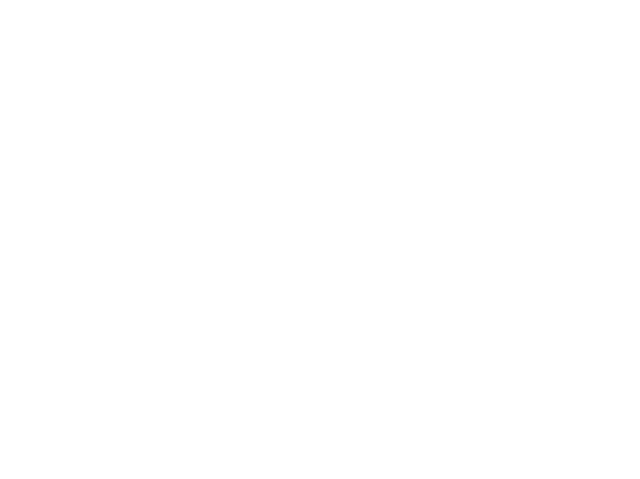
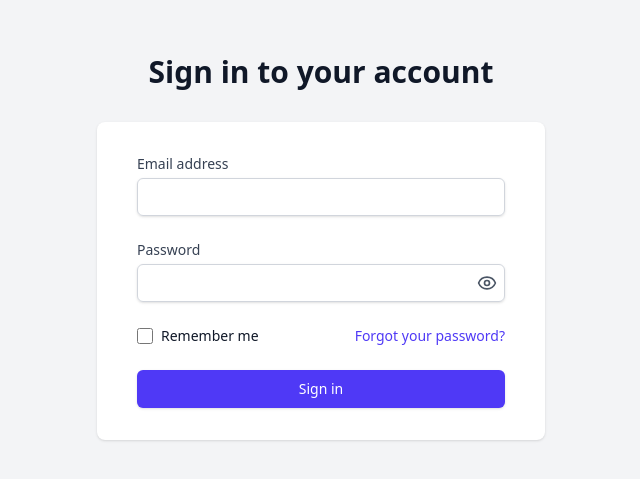
Before and after one commit to johnmarkfrncsc/Renting-App, a React (Vite) app in the folder frontend/: page /login in a window 1280 px wide. Before the commit this address had no page. Shown: the part 165-644 px from the top of the page, without its empty margins (319-959 px from the left). Built offline with nearby package versions, Linux system fonts and the light colour scheme.

Commit message:
feat :  implement LoginPage
feat:  implemented LoginPage with form handling and password visibility toggle.

```diff
--- a/frontend/src/App.jsx
+++ b/frontend/src/App.jsx
@@ -3,11 +3,13 @@
 import Homepage from "./pages/Homepage.jsx";
 import CreatePage from "./pages/CreatePage.jsx";
 import ListingPage from "./pages/ListingPage.jsx";
+import LoginPage from "./pages/LoginPage.jsx";
 
 function App() {
   return (
     <>
       <Routes>
+        <Route path="/login" element={<LoginPage />} />
         <Route path="/" element={<Homepage />} />
         <Route path="/create" element={<CreatePage />} />
         <Route path="/list" element={<ListingPage />} />
--- a/frontend/src/components/featured/FeaturedSection.jsx
+++ b/frontend/src/components/featured/FeaturedSection.jsx
@@ -1,6 +1,5 @@
 import axios from "axios";
 import { useEffect, useState } from "react";
-import Card from "../Card";
 import useEmblaCarousel from "embla-carousel-react";
 
 const FeaturedSection = () => {
@@ -13,7 +12,8 @@
   const fetchRents = async () => {
     try {
       const response = await axios.get("http://localhost:5000/api/rents");
-      setData(response.data);
+      const rents = response.data?.data;
+      setData(Array.isArray(rents) ? rents : []);
     } catch (error) {
       console.error("Error fetching rentals:", error);
     }
--- /dev/null
+++ b/frontend/src/pages/LoginPage.jsx
@@ -0,0 +1,124 @@
+import React from "react";
+import { useState } from "react";
+import { Eye, EyeOff } from "lucide-react";
+import { Link } from "react-router-dom";
+
+const LoginPage = () => {
+  const [email, setEmail] = useState("");
+  const [password, setPassword] = useState("");
+  const [showPassword, setShowPassword] = useState(false);
+
+  const handleSubmit = (e) => {
+    e.preventDefault();
+    console.log("Login with :", { email, password });
+  };
+
+  return (
+    <div className="min-h-screen bg-gray-100 flex flex-col justify-center py-12 sm:px-6 lg:px-8">
+      <div className="sm:mx-auto sm:w-full sm:max-w-md">
+        <h2 className="mt-6 text-center text-3xl font-extrabold text-gray-900">
+          Sign in to your account
+        </h2>
+      </div>
+
+      <div className="mt-8 sm:mx-auto sm:w-full sm:max-w-md">
+        <div className="bg-white py-8 px-4 shadow sm:rounded-lg sm:px-10">
+          <form className="space-y-6" onSubmit={handleSubmit}>
+            <div>
+              <label
+                htmlFor="email"
+                className="block text-sm font-medium text-gray-700"
+              >
+                Email address
+              </label>
+              <div className="mt-1">
+                <input
+                  id="email"
+                  name="email"
+                  type="email"
+                  required
+                  className="appearance-none block w-full px-3 py-2 border text-black border-gray-300 rounded-md shadow-sm focus:outline-none focus:ring-indigo-500 focus:border-indigo-500 sm:text-sm"
+                  value={email}
+                  onChange={(e) => setEmail(e.target.value)}
+                />
+              </div>
+            </div>
+
+            <div>
+              <label
+                htmlFor="password"
+                className="block text-sm font-medium text-gray-700"
+              >
+                Password
+              </label>
+              <div className="mt-1 relative">
+                <input
+                  id="password"
+                  name="password"
+                  // 2. Toggle type based on state
+                  type={showPassword ? "text" : "password"}
+                  required
+                  className="appearance-none block w-full px-3 py-2 border text-black border-gray-300 rounded-md shadow-sm placeholder-gray-400 focus:outline-none focus:ring-indigo-500 focus:border-indigo-500 sm:text-sm"
+                  value={password}
+                  onChange={(e) => setPassword(e.target.value)}
+                />
+                {/* 3. The Toggle Checkbox */}
+                <button
+                  type="button"
+                  aria-label={showPassword ? "Hide password" : "Show password"}
+                  onClick={() => setShowPassword((e) => !e)}
+                  className="absolute inset-y-0 right-2 flex items-center text-gray-600 hover:text-gray-900"
+                >
+                  {showPassword ? (
+                    <EyeOff className="size-5" />
+                  ) : (
+                    <Eye className="size-5" />
+                  )}
+                </button>
+              </div>
+            </div>
+
+            <div className="flex items-center justify-between">
+              <div className="flex items-center">
+                <input
+                  id="remember-me"
+                  name="remember-me"
+                  type="checkbox"
+                  className="h-4 w-4 text-indigo-600 focus:ring-indigo-500 border-gray-300 rounded"
+                />
+                <label
+                  htmlFor="remember-me"
+                  className="ml-2 block text-sm text-gray-900"
+                >
+                  Remember me
+                </label>
+              </div>
+
+              <div className="text-sm">
+                <a
+                  href="#"
+                  className="font-medium text-indigo-600 hover:text-indigo-500"
+                >
+                  Forgot your password?
+                </a>
+              </div>
+            </div>
+
+            <div>
+              <Link to={"/"}>
+                <button
+                  type="submit"
+                  className="w-full flex justify-center py-2 px-4 border border-transparent rounded-md shadow-sm text-sm font-medium text-white bg-indigo-600 hover:bg-indigo-700 focus:outline-none focus:ring-2 focus:ring-offset-2 focus:ring-indigo-500"
+                >
+                  Sign in
+                </button>
+              </Link>
+            </div>
+          </form>
+        </div>
+      </div>
+    </div>
+  );
+};
+
+export default LoginPage;
```
